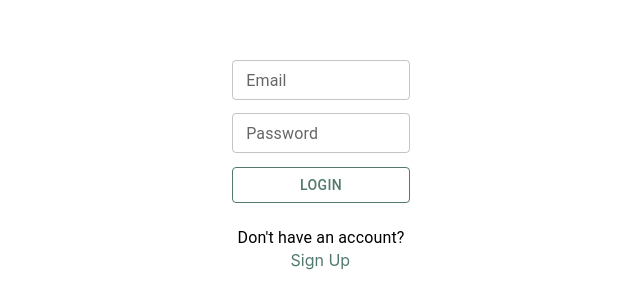
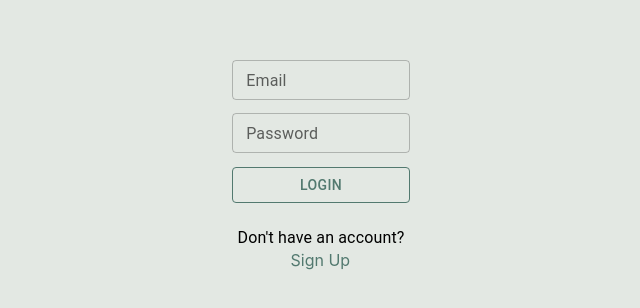
Before and after one commit to AniBukhrashvili/shopping-app, a React (Create React App) app: page / in a window 1280 px wide. Shown: the part 290-598 px from the top of the page, without its empty margins (319-959 px from the left). Built offline with nearby package versions, Linux system fonts and the light colour scheme.

Commit message:
remove gh-pages

```diff
--- a/package.json
+++ b/package.json
@@ -1,5 +1,4 @@
 {
-  "homepage": "https://anibukhrashvili.github.io/shopping-app/",
   "name": "shopping",
   "version": "0.1.0",
   "private": true,
@@ -21,8 +20,6 @@
   "scripts": {
     "client": "react-scripts start",
     "server": "json-server-auth server/db.json -p 8000 -r server/routes.json --watch",
-    "predeploy": "npm run build",
-    "deploy": "gh-pages -d build",
     "build": "react-scripts build",
     "test": "react-scripts test",
     "eject": "react-scripts eject"
@@ -46,7 +43,6 @@
     ]
   },
   "devDependencies": {
-    "gh-pages": "^5.0.0",
     "json-server": "^0.17.1",
     "json-server-auth": "^2.1.0",
     "prettier": "^2.8.1"
--- a/src/index.css
+++ b/src/index.css
@@ -1,13 +1,14 @@
 body {
   margin: 0;
-  font-family: -apple-system, BlinkMacSystemFont, 'Segoe UI', 'Roboto', 'Oxygen',
-    'Ubuntu', 'Cantarell', 'Fira Sans', 'Droid Sans', 'Helvetica Neue',
+  font-family: -apple-system, BlinkMacSystemFont, "Segoe UI", "Roboto", "Oxygen",
+    "Ubuntu", "Cantarell", "Fira Sans", "Droid Sans", "Helvetica Neue",
     sans-serif;
   -webkit-font-smoothing: antialiased;
   -moz-osx-font-smoothing: grayscale;
+  background-color: #e3e8e3;
 }
 
 code {
-  font-family: source-code-pro, Menlo, Monaco, Consolas, 'Courier New',
+  font-family: source-code-pro, Menlo, Monaco, Consolas, "Courier New",
     monospace;
 }
--- a/src/pages/products/Products.jsx
+++ b/src/pages/products/Products.jsx
@@ -65,7 +65,7 @@ const Products = () => {
   };
 
   return (
-    <Box sx={{ backgroundColor: "#e3e8e3" }}>
+    <Box>
       <NavBar />
       <Grid container spacing={2} justifyContent="center" display="flex">
         <Grid container item md={1} xs={12} mt="35px">
```
Also changed, not shown: 2 other files (tests, documents, lock files or other folders).
